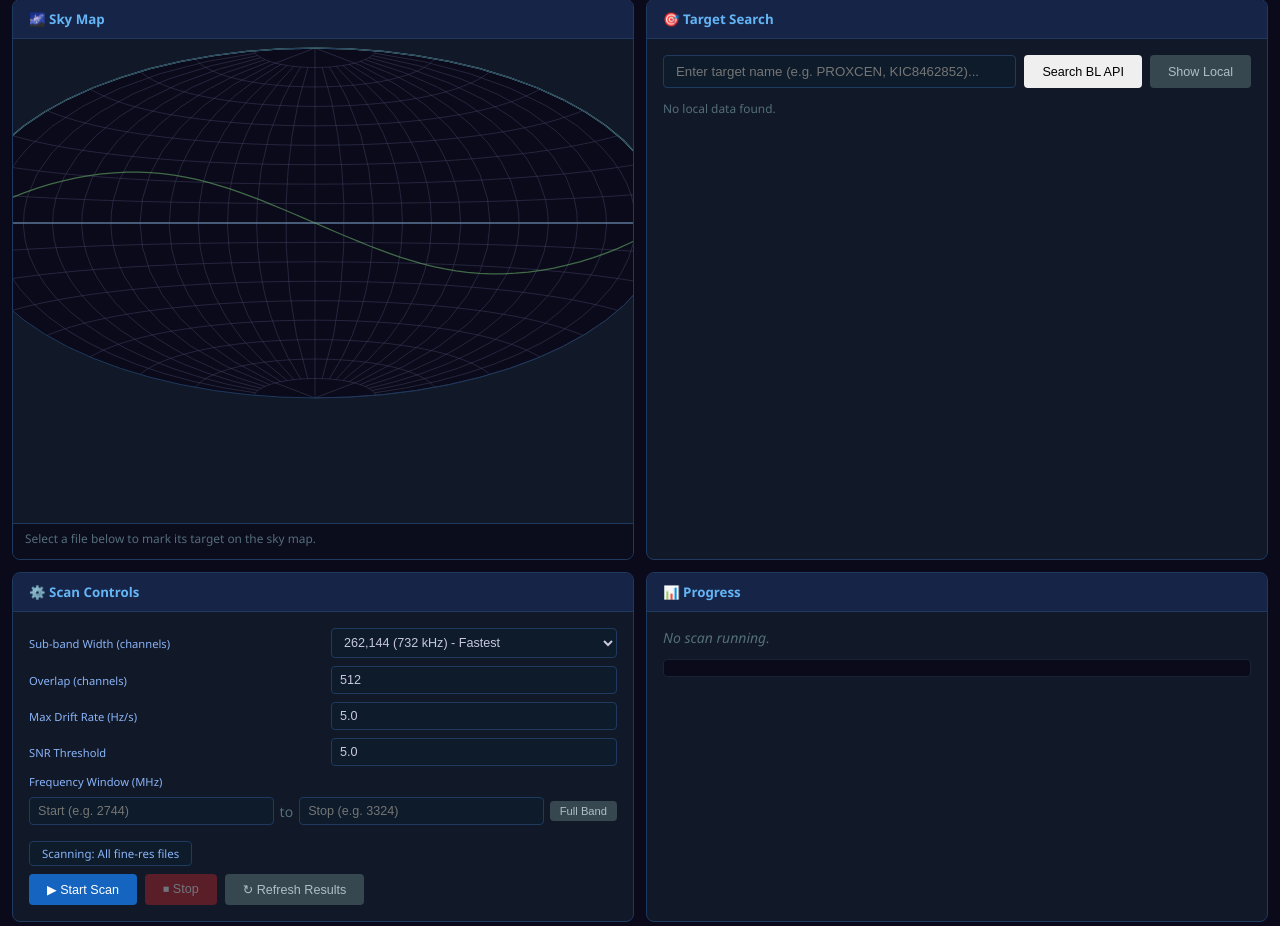
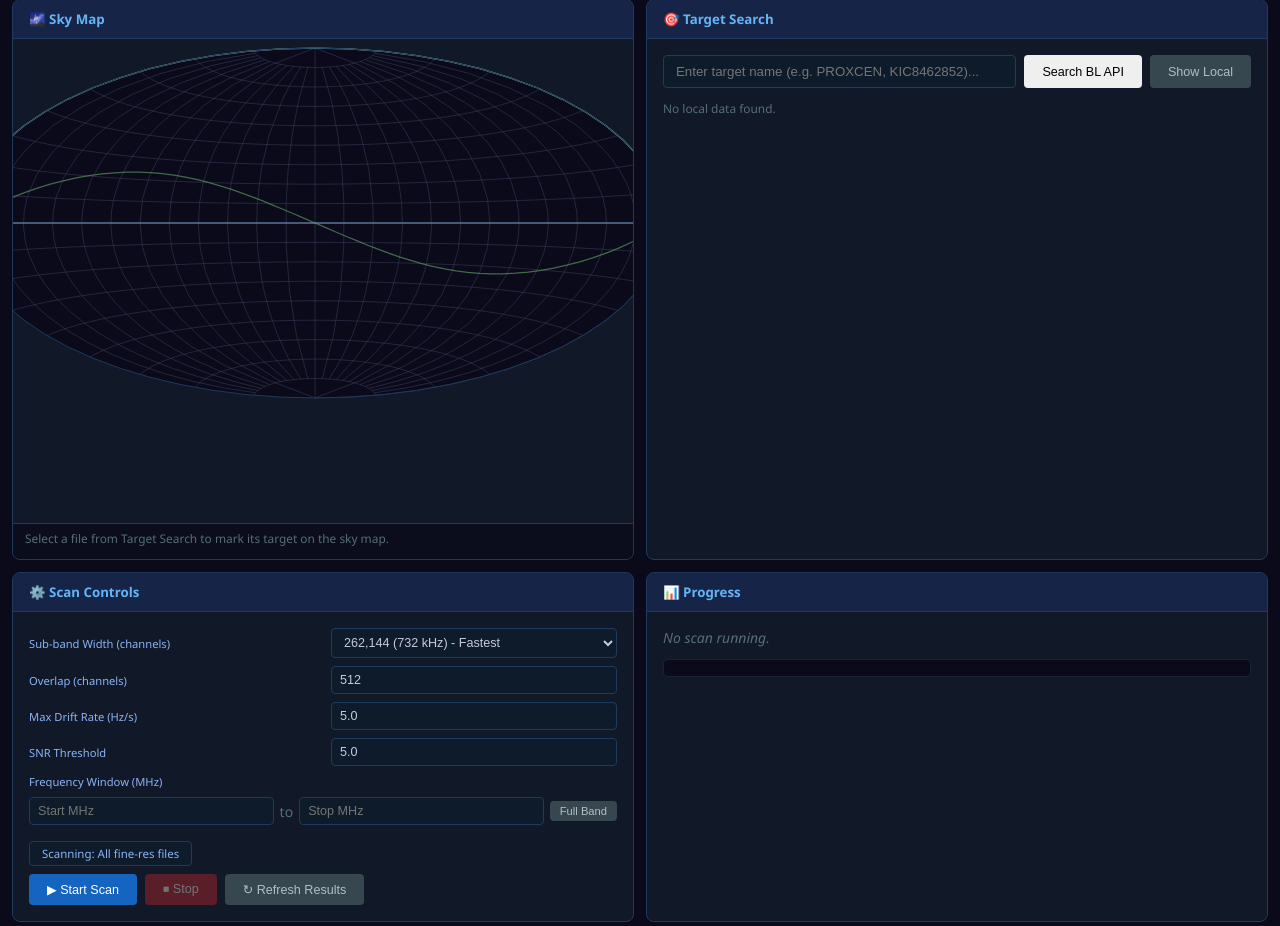
Before and after one commit to w4gon79/backyard-seti, a Flask app: page / in a window 1280 px wide. Shown: the part 109-1035 px from the top of the page. Run offline with Flask 3, Linux system fonts and the light colour scheme; data that the repository does not hold is empty; some libraries are stand-ins or nearby versions.

Commit message:
Telescope-agnostic tooltips, sky map text fix, sub-band width label correction
- Removed Parkes-specific references from all tooltips
- Full Band button now reads frequency range from selected file headers
- Sub-band Width tooltip corrected: does NOT affect resolution, only speed
- Dropdown labels: 8192 says Slowest instead of Highest Resolution
- Sky map hint text: references Target Search panel
- Rejection tolerance tooltips: explain freq-only matching rationale

```diff
--- a/dashboard/static/js/dashboard.js
+++ b/dashboard/static/js/dashboard.js
@@ -38,10 +38,7 @@ document.addEventListener('DOMContentLoaded', () => {
     document.getElementById('btn-refresh').onclick = () => { loadResults(); loadStats(); loadScansList(); };
     document.getElementById('btn-select-all').onclick = selectAllFiles;
     document.getElementById('btn-select-none').onclick = selectNoneFiles;
-    document.getElementById('btn-full-band').onclick = () => {
-        document.getElementById('ctrl-f-start').value = '2744';
-        document.getElementById('ctrl-f-stop').value = '3324';
-    };
+    document.getElementById('btn-full-band').onclick = autoFillBandRange;
     document.getElementById('target-input').addEventListener('keypress', (e) => {
         if (e.key === 'Enter') searchBL();
     });
@@ -182,7 +179,7 @@ function initSkyMap() {
 
     // No default markers - sky map starts clean
     document.getElementById('sky-map-info').innerHTML =
-        '<p style="color:#546e7a;">Select a file below to mark its target on the sky map.</p>';
+        '<p style="color:#546e7a;">Select a file from Target Search to mark its target on the sky map.</p>';
 }
 
 // Add a target marker to the sky map
@@ -211,7 +208,7 @@ function updateSkyMapInfo() {
     var keys = Object.keys(celestialTargets);
     var info = document.getElementById('sky-map-info');
     if (keys.length === 0) {
-        info.innerHTML = '<p style="color:#546e7a;">Select a file below to mark its target on the sky map.</p>';
+        info.innerHTML = '<p style="color:#546e7a;">Select a file from Target Search to mark its target on the sky map.</p>';
         return;
     }
     var html = '';
@@ -1231,6 +1228,31 @@ async function deleteFile(path, name) {
     } catch(e) { alert('Error: ' + e.message); }
 }
 
+function autoFillBandRange() {
+    // Try to read the band range from the first selected file's header
+    var bandFound = false;
+    for (var path in fileHeaderCache) {
+        var h = fileHeaderCache[path];
+        if (h && h.header) {
+            var fch1 = h.header.fch1;
+            var nchans = h.header.nchans;
+            var foff = h.header.foff;
+            if (typeof fch1 === 'number' && typeof nchans === 'number' && typeof foff === 'number') {
+                var fEnd = fch1 + nchans * foff;
+                var fMin = Math.min(fch1, fEnd);
+                var fMax = Math.max(fch1, fEnd);
+                document.getElementById('ctrl-f-start').value = fMin.toFixed(1);
+                document.getElementById('ctrl-f-stop').value = fMax.toFixed(1);
+                bandFound = true;
+                return;
+            }
+        }
+    }
+    // Fallback: if no headers loaded, clear the fields for auto-detect
+    document.getElementById('ctrl-f-start').value = '';
+    document.getElementById('ctrl-f-stop').value = '';
+}
+
 function escapeHtml(text) { var d = document.createElement('div'); d.textContent = text; return d.innerHTML; }
 
 // ─── Waterfall Modal ───────────────────────────────────────────────
--- a/dashboard/templates/index.html
+++ b/dashboard/templates/index.html
@@ -5,7 +5,7 @@
     <meta name="viewport" content="width=device-width, initial-scale=1.0">
     <title>📡 Backyard SETI Dashboard</title>
     <link rel="icon" type="image/svg+xml" href="/static/favicon.svg?v=8">
-    <link rel="stylesheet" href="/static/css/style.css?v=24">>>
+    <link rel="stylesheet" href="/static/css/style.css?v=26">>>
     <link rel="stylesheet" href="/static/css/celestial.css?v=1">
     <!-- Plotly for charts -->
     <script src="https://cdn.plot.ly/plotly-2.35.2.min.js"></script>
@@ -71,9 +71,9 @@
             <div class="panel-header">⚙️ Scan Controls</div>
             <div class="controls-content">
                 <div class="control-grid">
-                    <label title="Number of frequency channels per sub-band. Smaller = finer frequency detail but slower scan. Larger = faster scan but each sub-band covers more bandwidth.">Sub-band Width (channels)</label>
-                    <select id="ctrl-subband-width" title="Number of frequency channels per sub-band. Smaller = finer frequency detail but slower scan. Larger = faster scan but each sub-band covers more bandwidth.">
-                        <option value="8192">8,192 (23 kHz) - Highest Resolution</option>
+                    <label title="Number of frequency channels processed per turbo_seti run. Does NOT affect frequency resolution or sensitivity, which are fixed by the data format. Only affects processing speed and memory: smaller sub-bands = more runs = slower total scan. Larger = fewer runs = faster. Default 262,144 is the fastest option.">Sub-band Width (channels)</label>
+                    <select id="ctrl-subband-width" title="Number of frequency channels processed per turbo_seti run. Does NOT affect frequency resolution or sensitivity. Only affects speed: smaller = slower, larger = faster.">
+                        <option value="8192">8,192 (23 kHz) - Slowest</option>
                         <option value="32768">32,768 (92 kHz)</option>
                         <option value="65536">65,536 (183 kHz)</option>
                         <option value="131072">131,072 (366 kHz)</option>
@@ -89,12 +89,12 @@
                     <label title="Minimum Signal-to-Noise Ratio for a detection. Lower values (5) catch weaker signals but produce more false positives. Higher values (15-25) only catch strong signals but with higher confidence. Default 5 is standard for SETI surveys.">SNR Threshold</label>
                     <input type="number" id="ctrl-snr" value="5.0" min="1" max="50" step="0.5" title="Minimum Signal-to-Noise Ratio for a detection. Lower values (5) catch weaker signals but produce more false positives. Higher values (15-25) only catch strong signals but with higher confidence. Default 5 is standard for SETI surveys.">
 
-                    <label title="Restrict the scan to a specific frequency range within the data. Leave blank to scan the full band (2744-3324 MHz for Parkes fine-res). Useful for targeted searches or avoiding known RFI-dense regions.">Frequency Window (MHz)</label>
-                    <div class="freq-range" title="Restrict the scan to a specific frequency range within the data. Leave blank to scan the full band (2744-3324 MHz for Parkes fine-res). Useful for targeted searches or avoiding known RFI-dense regions.">
-                        <input type="number" id="ctrl-f-start" placeholder="Start (e.g. 2744)" step="0.1" title="Starting frequency in MHz. Parkes fine-res covers 2744-3324 MHz.">
+                    <label title="Restrict the scan to a specific frequency range within the data file. Leave blank to scan the full band. Useful for targeted searches or avoiding known RFI-dense regions. Click 'Full Band' to auto-fill the entire available range.">Frequency Window (MHz)</label>
+                    <div class="freq-range" title="Restrict the scan to a specific frequency range within the data file. Leave blank to scan the full band. Useful for targeted searches or avoiding known RFI-dense regions.">
+                        <input type="number" id="ctrl-f-start" placeholder="Start MHz" step="0.1" title="Starting frequency in MHz. Leave blank for auto.">
                         <span>to</span>
-                        <input type="number" id="ctrl-f-stop" placeholder="Stop (e.g. 3324)" step="0.1" title="Ending frequency in MHz. Parkes fine-res covers 2744-3324 MHz.">
-                        <button id="btn-full-band" class="btn-small" title="Set frequency window to the full Parkes fine-res band (2744-3324 MHz).">Full Band</button>
+                        <input type="number" id="ctrl-f-stop" placeholder="Stop MHz" step="0.1" title="Ending frequency in MHz. Leave blank for auto.">
+                        <button id="btn-full-band" class="btn-small" title="Set frequency window to the full available band of the selected data files.">Full Band</button>
                     </div>
                 </div>
                 <div id="scan-target-badge" class="scan-target-badge">Scanning: All files</div>
@@ -202,6 +202,6 @@
     </div>
 </div>
 
-<script src="/static/js/dashboard.js?v=48"></script>
+<script src="/static/js/dashboard.js?v=50"></script>
 </body>
 </html>
```
